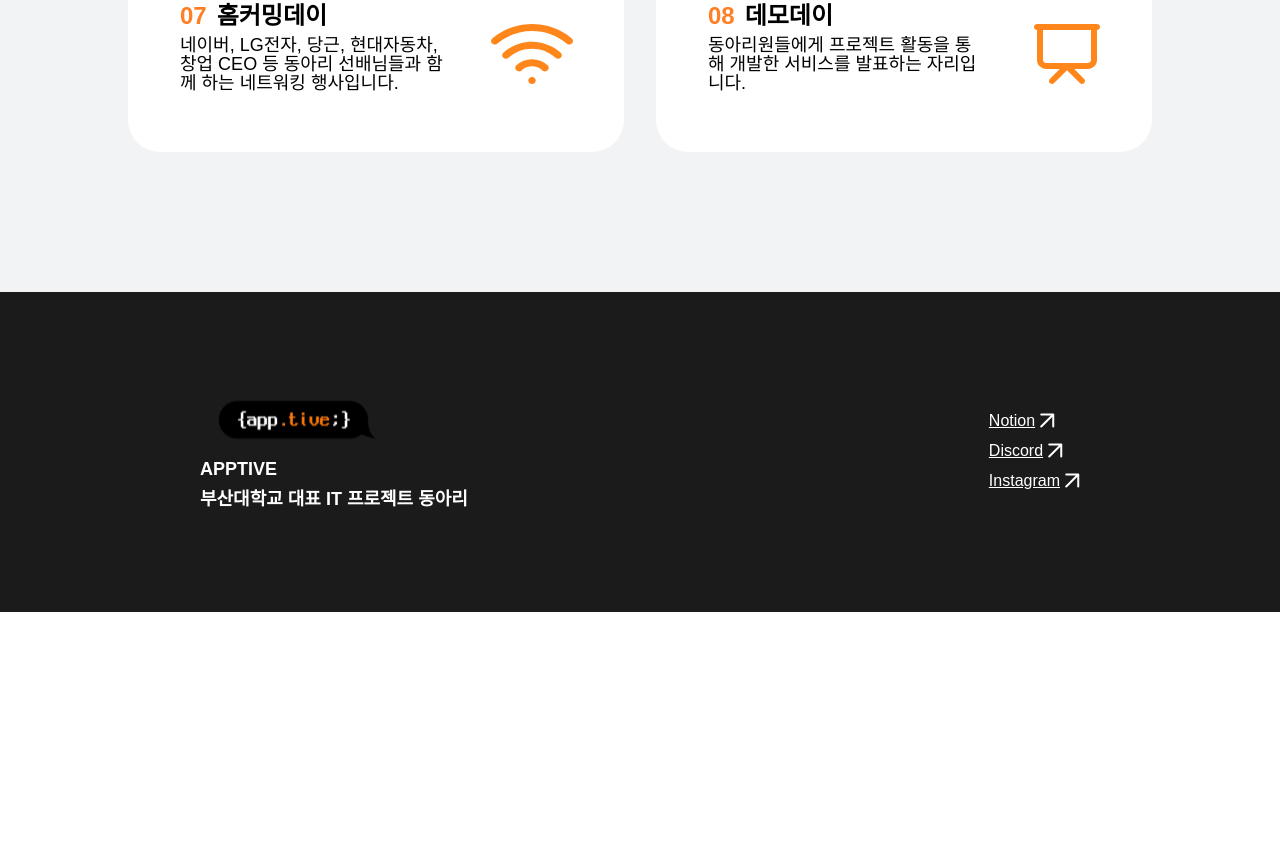
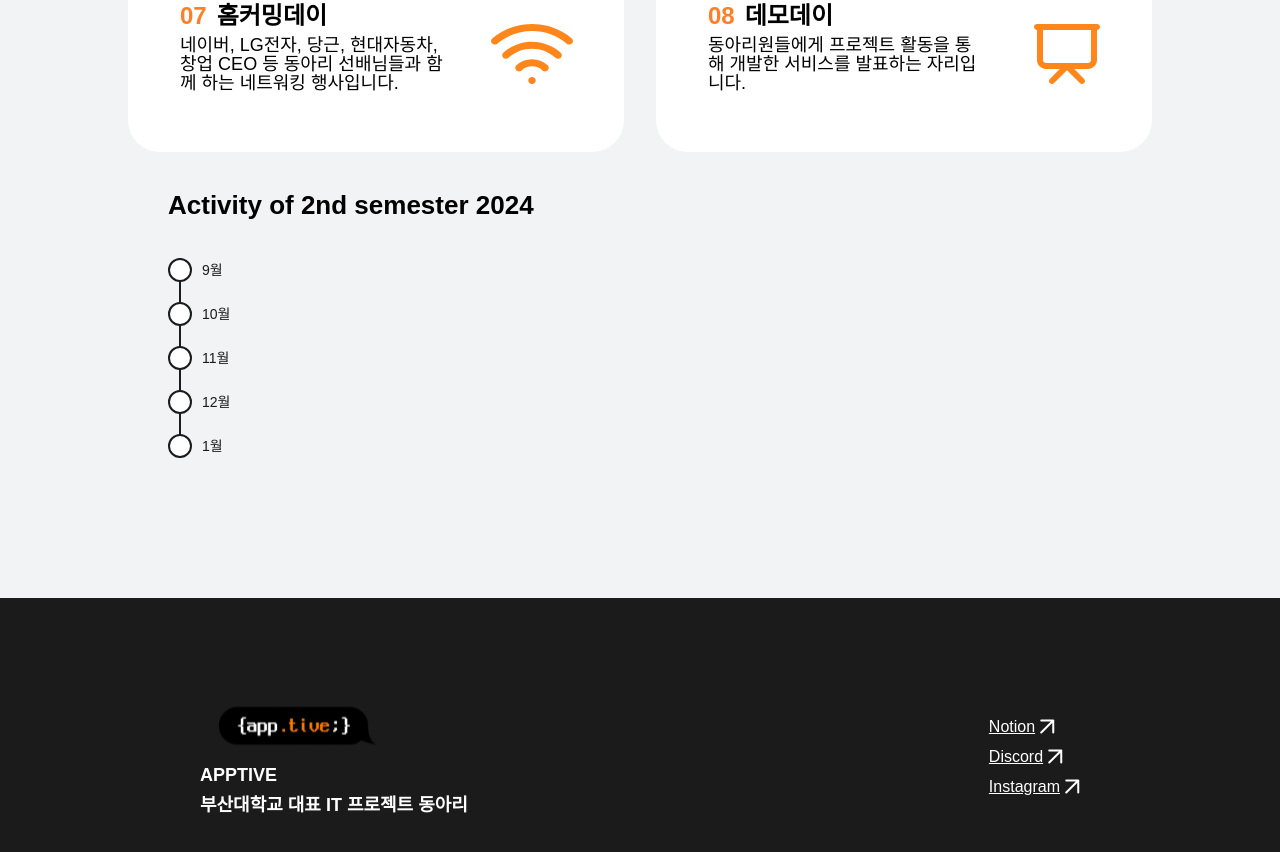
Before and after one commit to ApptiveDev/apptive-home-frontend, a React (Vite) app: page / in a window 1280 px wide. Shown: the part 3532-4384 px from the top of the page. Before the commit the page ends 4144 px from the top, so only its background shows below. Built offline with nearby package versions, Linux system fonts and the light colour scheme; a web font is replaced by a local one.

Commit message:
feat: timeline 구현

```diff
--- a/src/components/organisms/main/activity/ActivitySection.tsx
+++ b/src/components/organisms/main/activity/ActivitySection.tsx
@@ -1,16 +1,19 @@
-import Container from '@components/atoms/container/Container';
-import { MAX_CONTENT_WIDTH } from '@styles/sizes';
-import { Heading } from '@components/atoms/text/TextFactory';
-import { colors } from '@styles/colors';
-import { ReactNode } from 'react';
-import ActivityCardSection
-  from '@components/organisms/main/activity/ActivityCardSection';
+import Container from "@components/atoms/container/Container";
+import { MAX_CONTENT_WIDTH } from "@styles/sizes";
+import { Heading } from "@components/atoms/text/TextFactory";
+import { colors } from "@styles/colors";
+import { ReactNode } from "react";
+import ActivityCardSection from "@components/organisms/main/activity/ActivityCardSection";
+import ActivityTimelineSection from "./ActivityTimelineSection";
 
 function ActivitySection() {
   return (
-    <Container size="full-width" justify="center" style={{
-      backgroundColor: colors.light.background.darken,
-    }}
+    <Container
+      size="full-width"
+      justify="center"
+      style={{
+        backgroundColor: colors.light.background.darken,
+      }}
     >
       <ActivityContainer>
         <Container size="full-width" justify="flex-end">
@@ -18,6 +21,12 @@ function ActivitySection() {
         </Container>
         <Container size="full-width" padding="40px 0">
           <ActivityCardSection />
+        </Container>
+        <Container size="full-width" padding="0 40px">
+          <Heading.XSmall>Activity of 2nd semester 2024</Heading.XSmall>
+        </Container>
+        <Container size="full-width">
+          <ActivityTimelineSection mode="light" />
         </Container>
       </ActivityContainer>
     </Container>
@@ -32,10 +41,10 @@ function ActivityContainer({ children }: ActivityContainerProps) {
       direction="column"
       padding="20px"
       style={{
-        padding: '50px 20px',
+        padding: "50px 20px",
       }}
       responsiveStyle={{
-        lg: { padding: '100px 20px' },
+        lg: { padding: "100px 20px" },
       }}
     >
       {children}
--- /dev/null
+++ b/src/components/organisms/main/activity/ActivityTimelineSection.tsx
@@ -0,0 +1,136 @@
+/** @jsxImportSource @emotion/react */
+import { useState } from "react";
+import styled from "@emotion/styled";
+import { colors } from "@/styles/colors";
+
+interface MainSectionProps {
+  mode: "light" | "dark";
+}
+const ActivityTimelineSection = ({ mode }: MainSectionProps) => {
+  const colorScheme = colors[mode];
+
+  const Wrapper = styled.div`
+    width: 100%;
+    display: flex;
+    padding: 20px;
+    box-sizing: border-box;
+  `;
+
+  const TimelineContainer = styled.div`
+    position: relative;
+    display: flex;
+    flex-direction: column; /* 세로 방향으로 정렬 */
+    align-items: left; /* 중앙 정렬로 변경 */
+    max-width: 120px; /* 최대 너비 설정 */
+    padding: 0px 20px;
+    padding-top: 20px;
+    box-sizing: border-box;
+  `;
+
+  const VerticalLine = styled.div`
+    position: absolute;
+    left: 32px; /* 중앙에 위치하도록 설정 */
+    transform: translateX(-50%); /* 정확히 중앙에 위치 */
+    width: 2px;
+    height: 200px;
+    background: ${colorScheme.text.prominent};
+    z-index: 0; /* 동그라미 뒤에 위치하도록 */
+  `;
+
+  const Circle = styled.div<{ active: boolean }>`
+    width: 20px;
+    height: 20px;
+    border-radius: 50%;
+    background: ${({ active }) =>
+      active ? colorScheme.primary.main : colorScheme.absolute.white};
+    border: 2px solid ${colorScheme.text.prominent};
+    cursor: pointer;
+    transition: background-color 0.3s;
+    &:hover {
+      background: ${colorScheme.primary.main};
+    }
+    z-index: 1;
+  `;
+
+  const ActivityDetails = styled.div`
+    flex: 1;
+    margin-left: 20px;
+    display: grid;
+    grid-template-columns: repeat(2, 1fr);
+    grid-template-rows: repeat(2, auto);
+    gap: 20px;
+    box-sizing: border-box;
+  `;
+
+  const ActivityDetailItem = styled.div`
+    display: flex;
+    justify-content: center;
+    align-items: center;
+    padding: 10px;
+    border: 2px solid ${colorScheme.primary.main};
+    border-radius: 30px;
+    background: ${colorScheme.background.lighten};
+    color: ${colorScheme.text.prominent};
+    text-align: center;
+    font-size: 18px;
+    font-weight: 400;
+    width: 100%;
+    box-sizing: border-box;
+  `;
+
+  const MonthsContainer = styled.div`
+    display: flex;
+    align-items: center;
+    margin-bottom: 20px; /* 아래 여백 추가 */
+  `;
+
+  const MonthLabel = styled.div`
+    font-size: 14px;
+    color: ${colorScheme.text.prominent};
+    margin-left: 10px;
+  `;
+
+  const activities = [
+    {
+      month: "9월",
+      details: [
+        "신입생 OT",
+        "노션, 디스코드 워크샵",
+        "GIT 워크샵",
+        "앱티브 MT",
+      ],
+    },
+    { month: "10월", details: ["BITs 네트워킹 행사", "중간고사"] },
+    { month: "11월", details: ["홈커밍데이", "아이디어톤"] },
+    { month: "12월", details: ["기말고사", "프로젝트 팀빌딩"] },
+    { month: "1월", details: ["데모데이", "2학기 활동 종료"] },
+  ];
+
+  const [activeIndex, setActiveIndex] = useState<number | null>(null);
+
+  return (
+    <Wrapper>
+      <TimelineContainer>
+        <VerticalLine />
+        {activities.map((activity, index) => (
+          <MonthsContainer key={activity.month}>
+            <Circle
+              active={activeIndex === index}
+              onClick={() => setActiveIndex(index)}
+            />
+            <MonthLabel>{activity.month}</MonthLabel>
+          </MonthsContainer>
+        ))}
+      </TimelineContainer>
+      {activeIndex !== null && (
+        <ActivityDetails>
+          {activities[activeIndex].details.map((detail, index) => (
+            <ActivityDetailItem key={index}>{detail}</ActivityDetailItem>
+          ))}
+        </ActivityDetails>
+      )}
+    </Wrapper>
+  );
+};
+
+export default ActivityTimelineSection;
```
